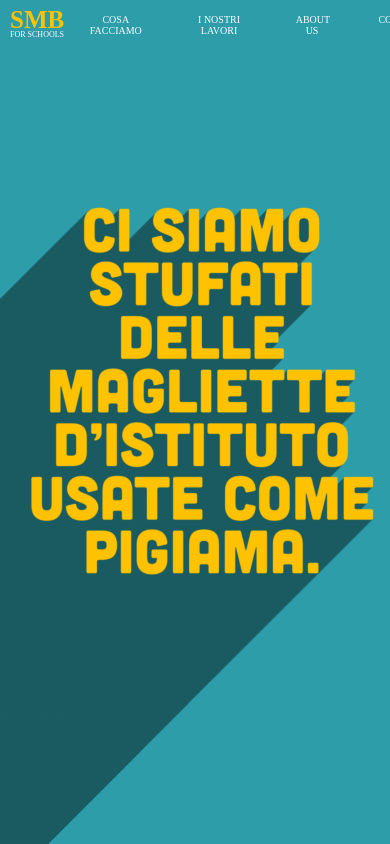
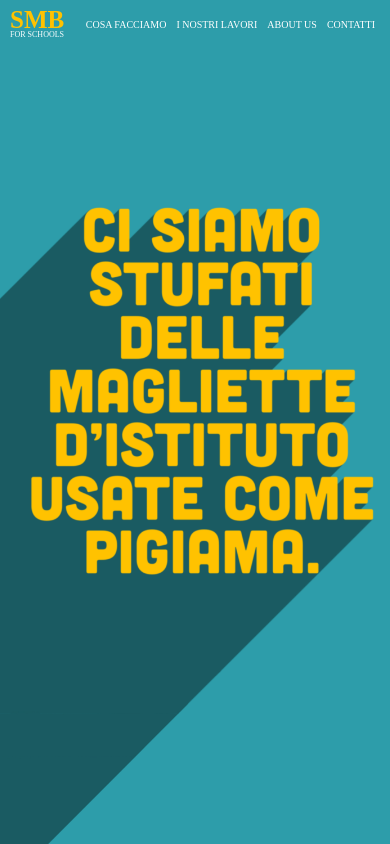
Before and after one commit to Filippinifra/smb-for-schools, a React (Create React App) app: page / in a window 390 px wide. Shown: the top 844 px of the page. Built offline with nearby package versions, Linux system fonts and the light colour scheme; a web font is replaced by a local one.

Commit message:
adjust margin for mobile

```diff
--- a/src/components/Header/styled.js
+++ b/src/components/Header/styled.js
@@ -48,12 +48,12 @@ export const MenuItem = styled.div`
   }
 
   @media only screen and (max-width: 900px) {
-    padding: 0 10px;
+    margin: 0 10px;
   }
 
   @media only screen and (max-width: 650px) {
-    padding: 0 5px;
     font-size: 10px;
+    margin: 0 5px;
   }
 `;
 
```
